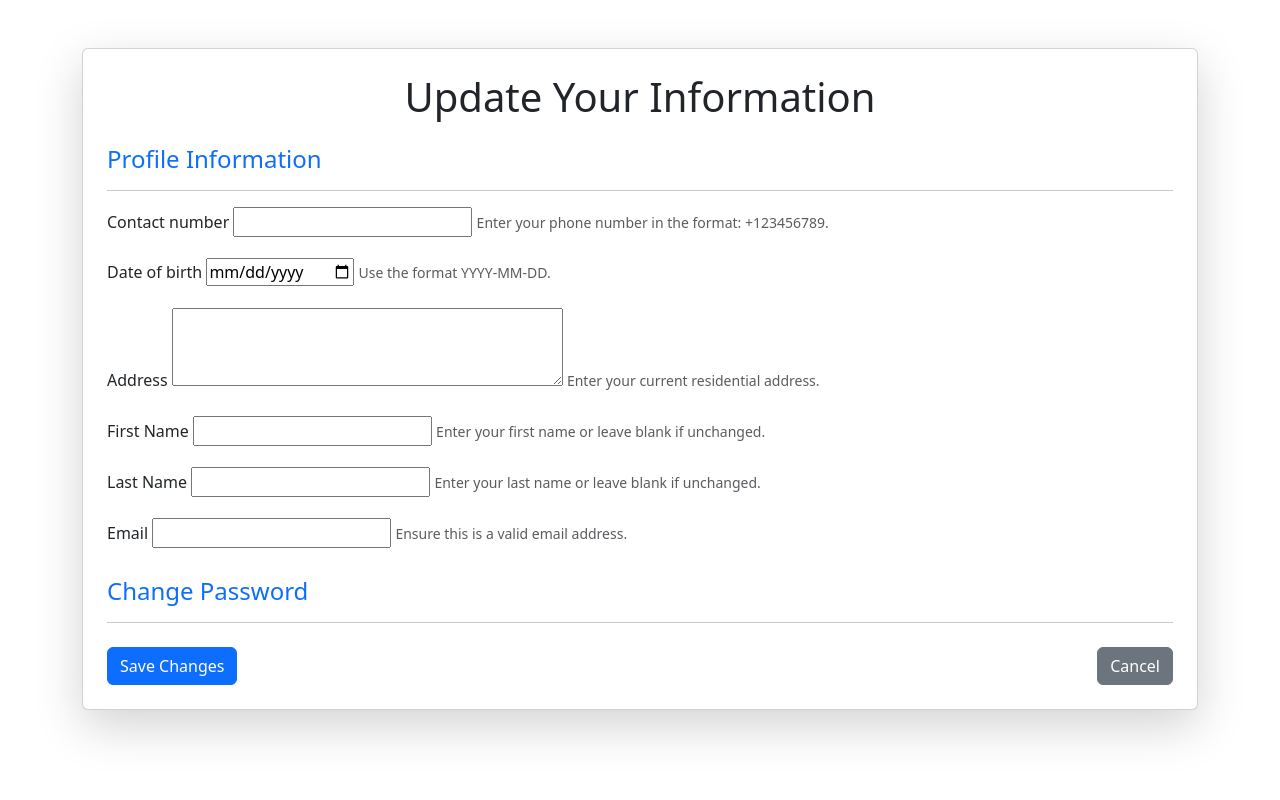
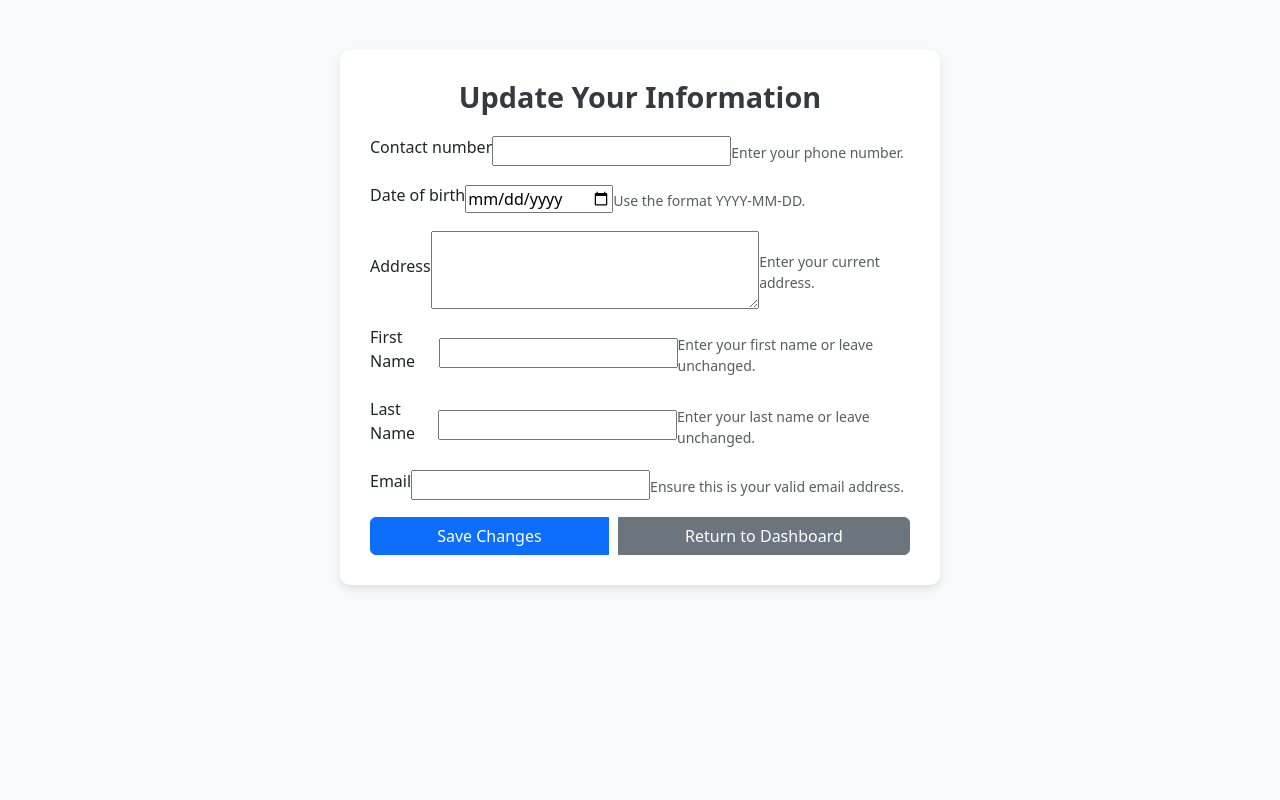
Before and after one commit to Samuel-Mason-git/Gym_management, a Django app: template gym_management/core/templates/member_update.html in a window 1280 px wide. Run offline with Django 5.2, Linux system fonts and the light colour scheme; the template is opened without the code that fills it: values that come from a table or form of the project are taken from there, others are empty.

Commit message:
Member information update page updated with layout and auto population of user details

```diff
--- a/gym_management/core/forms.py
+++ b/gym_management/core/forms.py
@@ -18,18 +18,18 @@ class MemberUpdateForm(forms.ModelForm):
         max_length=30,
         required=False,  # Make the field optional
         label='First Name',
-        help_text="Enter your first name or leave blank if unchanged."
+        help_text="Enter your first name or leave unchanged."
     )
     last_name = forms.CharField(
         max_length=30,
         required=False,  # Make the field optional
         label='Last Name',
-        help_text="Enter your last name or leave blank if unchanged."
+        help_text="Enter your last name or leave unchanged."
     )
     email = forms.EmailField(
         required=False,  # Make the field optional
         label="Email",
-        help_text="Ensure this is a valid email address."
+        help_text="Ensure this is your valid email address."
     )
 
     class Meta:
@@ -40,9 +40,9 @@ class MemberUpdateForm(forms.ModelForm):
             'address': forms.Textarea(attrs={'rows': 3}),
         }
         help_texts = {
-            'contact_number': "Enter your phone number in the format: +123456789.",
+            'contact_number': "Enter your phone number.",
             'date_of_birth': "Use the format YYYY-MM-DD.",
-            'address': "Enter your current residential address.",
+            'address': "Enter your current address.",
         }
 
     def __init__(self, *args, **kwargs):
@@ -54,13 +54,6 @@ class MemberUpdateForm(forms.ModelForm):
             self.fields['first_name'].initial = user.first_name
             self.fields['last_name'].initial = user.last_name
             self.fields['email'].initial = user.email
-
-    def clean_email(self):
-        email = self.cleaned_data['email']
-        # Ensure the email is unique, excluding the current user's email
-        if email and User.objects.filter(email=email).exclude(pk=self.instance.user.pk).exists():
-            raise forms.ValidationError("This email address is already in use.")
-        return email
 
     def save(self, commit=True):
         member = super().save(commit=False)
--- a/gym_management/core/templates/member_update.html
+++ b/gym_management/core/templates/member_update.html
@@ -3,17 +3,56 @@
 <head>
     <meta charset="UTF-8">
     <meta name="viewport" content="width=device-width, initial-scale=1.0">
-    <title>Update Member Info</title>
+    <title>Update Your Information</title>
     <link rel="stylesheet" href="https://cdn.jsdelivr.net/npm/bootstrap@5.3.0/dist/css/bootstrap.min.css">
+    <style>
+        body {
+            background-color: #f8f9fa;
+            display: flex;
+            justify-content: center;
+            min-height: 100vh;
+            margin: 0;
+        }
+        .mb-3 {
+            display: flex;
+            align-items: center;
+        }
+        .form-container {
+            max-width: 600px;
+            margin: 50px auto;
+            padding: 30px;
+            background-color: #fff;
+            border-radius: 10px;
+            box-shadow: 0px 4px 8px rgba(0, 0, 0, 0.1);
+        }
+        .form-title {
+            font-size: 1.8rem;
+            font-weight: 600;
+            text-align: center;
+            margin-bottom: 20px;
+            color: #343a40;
+        }
+        .btn-group {
+            display: flex;
+            justify-content: center;
+            gap: 10px;
+        }
+        label {
+            font-weight: 500;
+        }
+        small {
+            font-size: 0.85rem;
+        }
+    </style>
 </head>
 <body>
-    <div class="container mt-5">
-        <div class="card shadow-lg p-4">
-            <h1 class="text-center mb-4">Update Your Information</h1>
+    <div class="container">
+        <div class="form-container">
+            <h1 class="form-title">Update Your Information</h1>
             <form method="POST">
                 {% csrf_token %}
 
-                <!-- Display error messages if any -->
+                <!-- Error messages -->
                 {% if messages %}
                     <div class="mb-3">
                         {% for message in messages %}
@@ -22,11 +61,8 @@
                     </div>
                 {% endif %}
 
-                <!-- Profile Information Section -->
-                <div class="mb-4">
-                    <h4 class="text-primary">Profile Information</h4>
-                    <hr>
-                    {% for field in profile_form %}
+                <!-- Form Fields -->
+                {% for field in form %}
                     <div class="mb-3">
                         <label for="{{ field.id_for_label }}" class="form-label">{{ field.label }}</label>
                         {{ field }}
@@ -38,30 +74,11 @@
                         {% endif %}
                     </div>
                 {% endfor %}
-                </div>
 
-                <!-- Password Change Section -->
-                <div class="mb-4">
-                    <h4 class="text-primary">Change Password</h4>
-                    <hr>
-                    {% for field in password_form %}
-                        <div class="mb-3">
-                            <label for="{{ field.id_for_label }}" class="form-label">{{ field.label }}</label>
-                            {{ field }}
-                            {% if field.help_text %}
-                                <small class="form-text text-muted">{{ field.help_text }}</small>
-                            {% endif %}
-                            {% if field.errors %}
-                                <div class="text-danger">{{ field.errors }}</div>
-                            {% endif %}
-                        </div>
-                    {% endfor %}
-                </div>
-
-                <!-- Action Buttons -->
-                <div class="d-flex justify-content-between">
-                    <button type="submit" class="btn btn-primary">Save Changes</button>
-                    <a href="{% url 'member_dashboard' %}" class="btn btn-secondary">Cancel</a>
+                <!-- Buttons -->
+                <div class="btn-group">
+                    <button type="submit" class="btn btn-primary px-4">Save Changes</button>
+                    <a href="{% url 'member_dashboard' %}" class="btn btn-secondary px-4">Return to Dashboard</a>
                 </div>
             </form>
         </div>
--- a/gym_management/core/urls.py
+++ b/gym_management/core/urls.py
@@ -8,5 +8,5 @@ urlpatterns = [
     path('member-dashboard/', views.member_dashboard, name='member_dashboard'),
     path('<slug:slug>/check-in/', gym_checkin_view, name='gym_checkin'),
     path('<slug:slug>/dashboard/', gym_dashboard, name='gym_dashboard'),
-    path('/member-update-info/', member_update_view, name='member_update_view'),
+    path('member-update-info/', views.member_update_view, name='member_update_view'),
 ]
```
Also changed, not shown: gym_management/core/views.py (+6 -20 lines), gym_management/db.sqlite3. Lines whose indentation alone changed are shown as unchanged.
